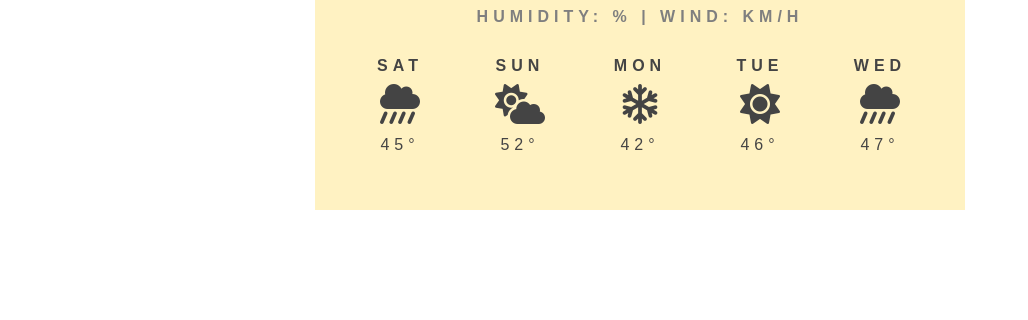
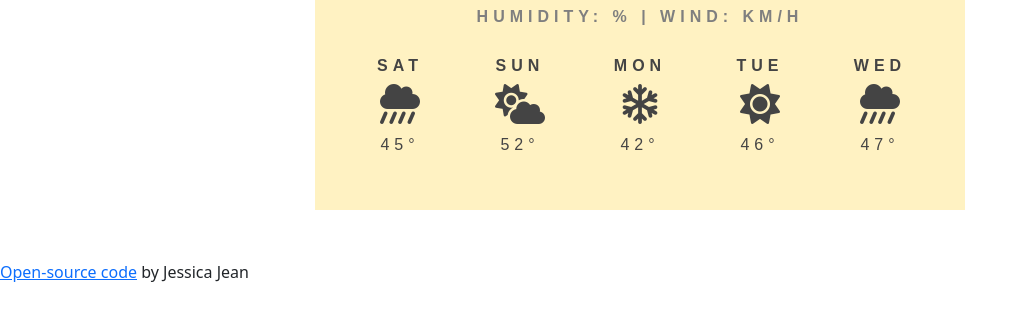
Before and after one commit to jessiej106/Weather-App, a website built with Parcel: page index.html in a window 1280 px wide. Shown: the part 414-734 px from the top of the page, without its empty margins (0-1028 px from the left). Built offline with nearby package versions, Linux system fonts and the light colour scheme; no server answers.

Commit message:
Add open-source link

```diff
--- a/index.html
+++ b/index.html
@@ -100,6 +100,7 @@
                 </div>
             </div>
         </div>
+        <a href="https://github.com/jessiej106/Weather-App.git" target="blank">Open-source code</a> by Jessica Jean
     </div>
 
 </body>
```
